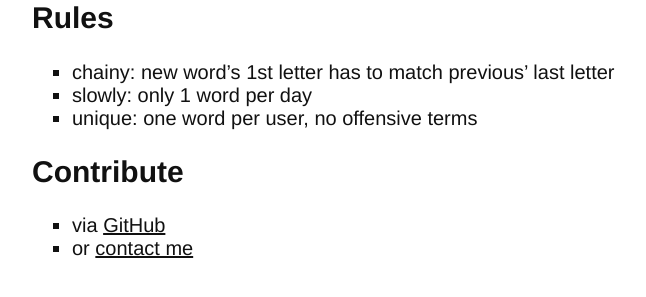
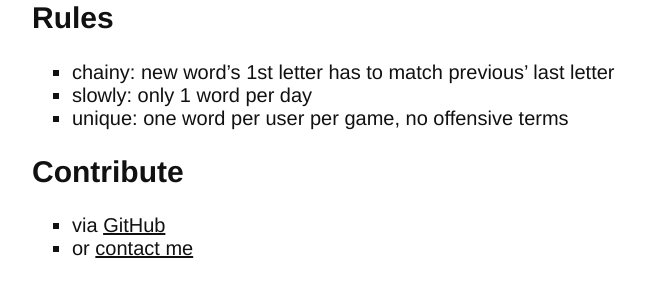
Before and after one commit to sigvef/wordofday, a Jekyll site: the page built from index.md, in a window 1280 px wide. Shown: the part 232-529 px from the top of the page, without its empty margins (288-934 px from the left). Built offline with Jekyll 4.4.1, drawn with Linux system fonts in a browser that asks for light colours.

Commit message:
update rules

```diff
--- a/index.md
+++ b/index.md
@@ -13,7 +13,7 @@ World's first Deceleration-Online-Word-Game (DOWG).
 
 * chainy: new word's 1st letter has to match previous' last letter
 * slowly: only 1 word per day
-* unique: one word per user, no offensive terms
+* unique: one word per user per game, no offensive terms
 
 ## Contribute
 
```
